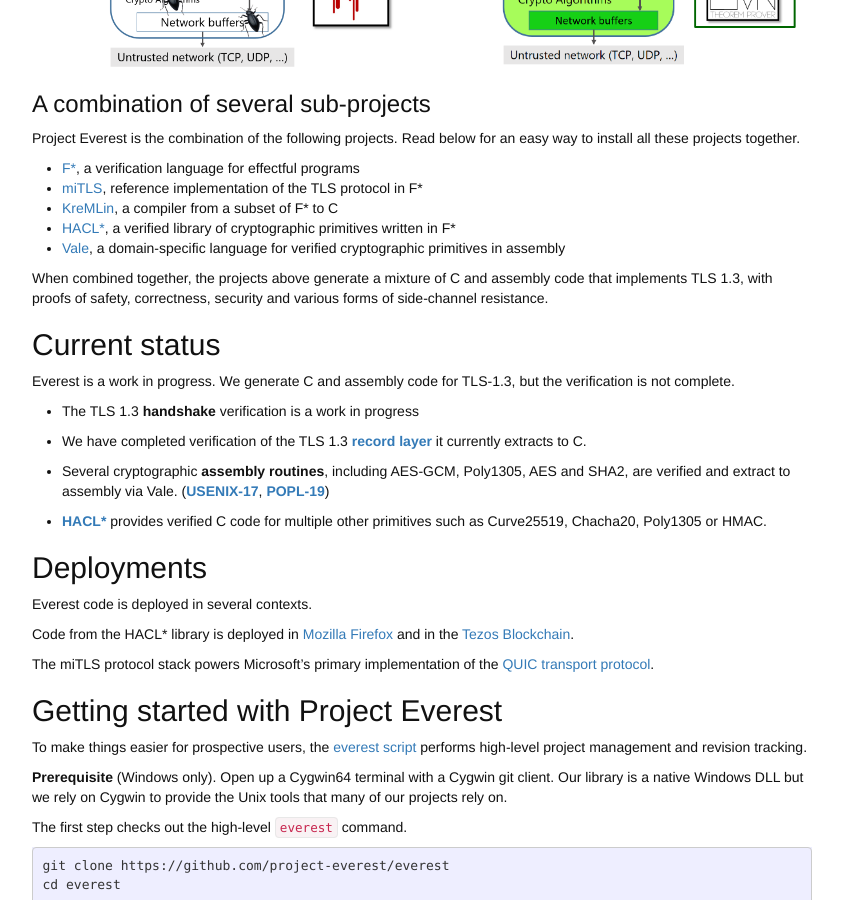
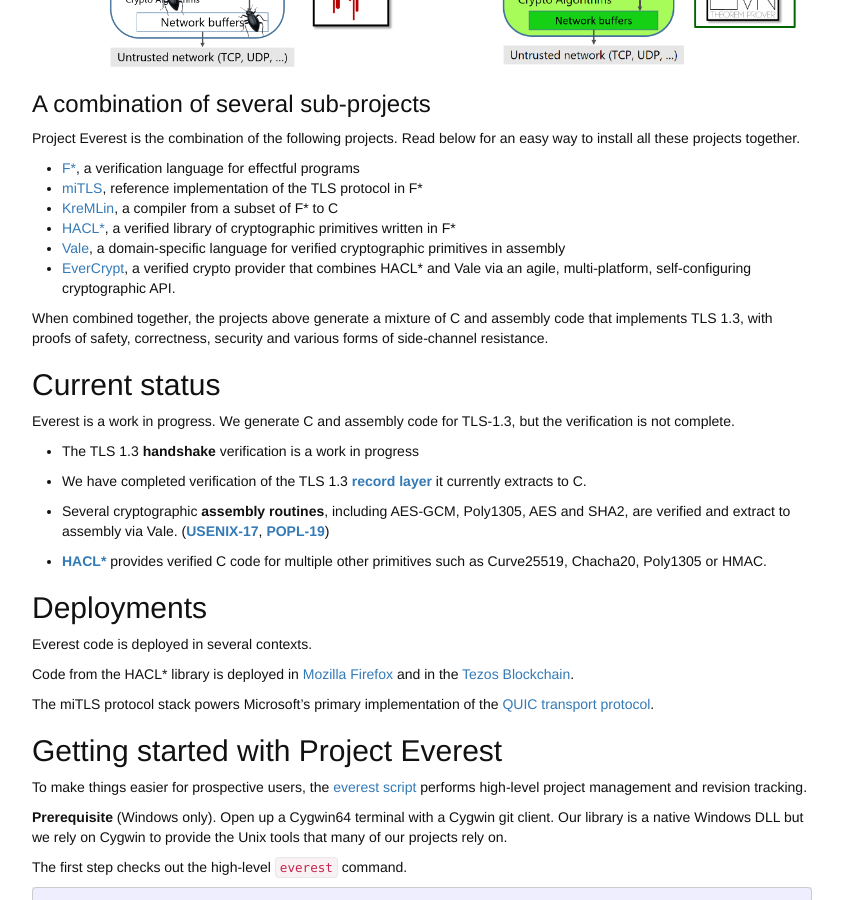
Before and after one commit to project-everest/project-everest.github.io, a Jekyll site: the page built from index.md, in a window 1280 px wide and 900 px high, scrolled down 867 px. Shown: the whole window, without its empty margins (218-1061 px from the left). Built offline with Jekyll 4.4.1, drawn with Linux system fonts in a browser that asks for light colours.

Commit message:
Add EverCrypt to the list of projects

```diff
--- a/index.md
+++ b/index.md
@@ -64,6 +64,8 @@
 - [HACL\*](https://github.com/mitls/hacl-star), a verified library of
   cryptographic primitives written in F\*
 - [Vale](https://github.com/project-everest/vale), a domain-specific language for verified cryptographic primitives in assembly
+- [EverCrypt](https://github.com/project-everest/hacl-star/blob/fstar-master/README.EverCrypt.md), a verified crypto provider
+  that combines HACL\* and Vale via an agile, multi-platform, self-configuring cryptographic API.
 
 When combined together, the projects above generate a mixture of C and assembly code that implements TLS 1.3, with proofs of safety, correctness, security and various forms of side-channel resistance.
 
```
